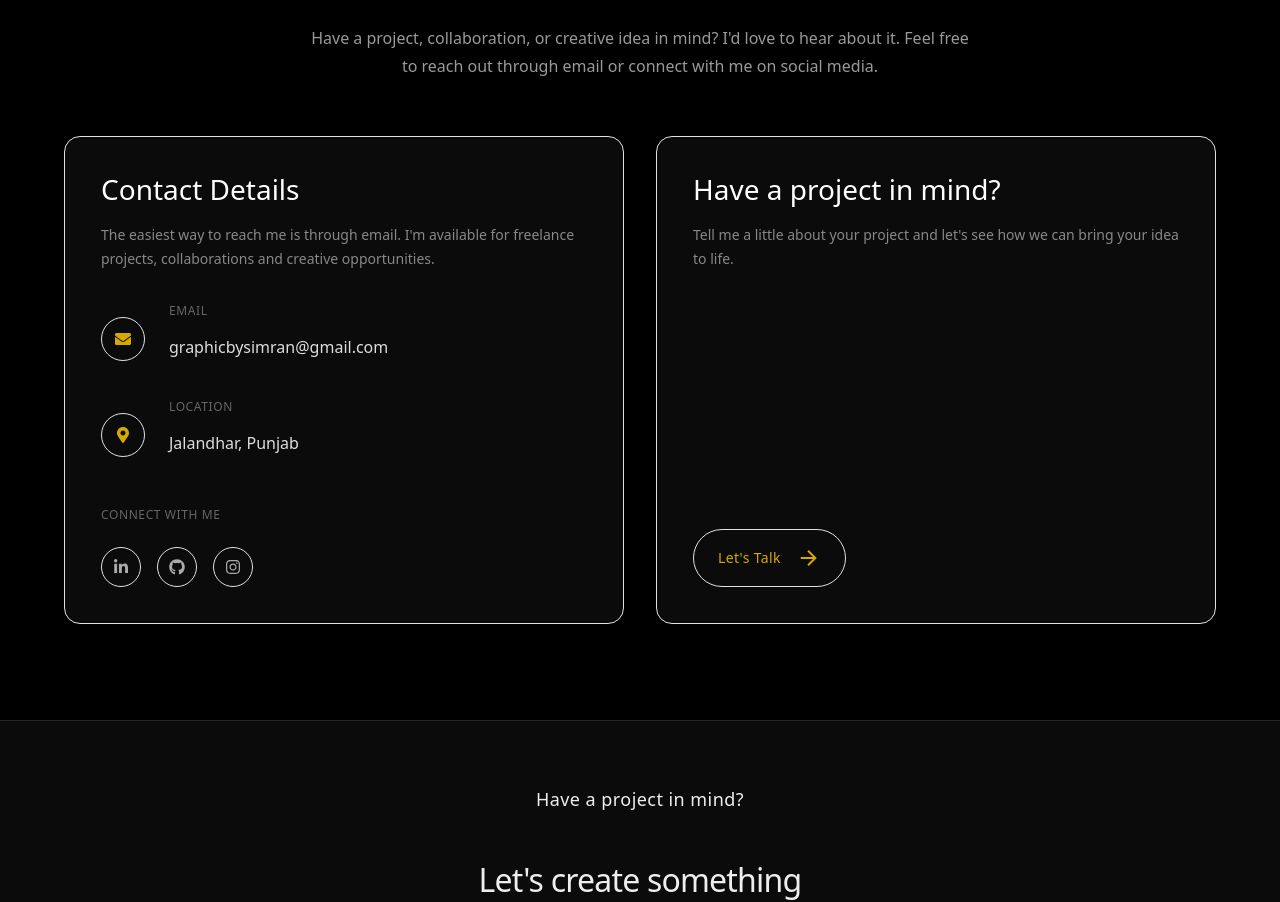
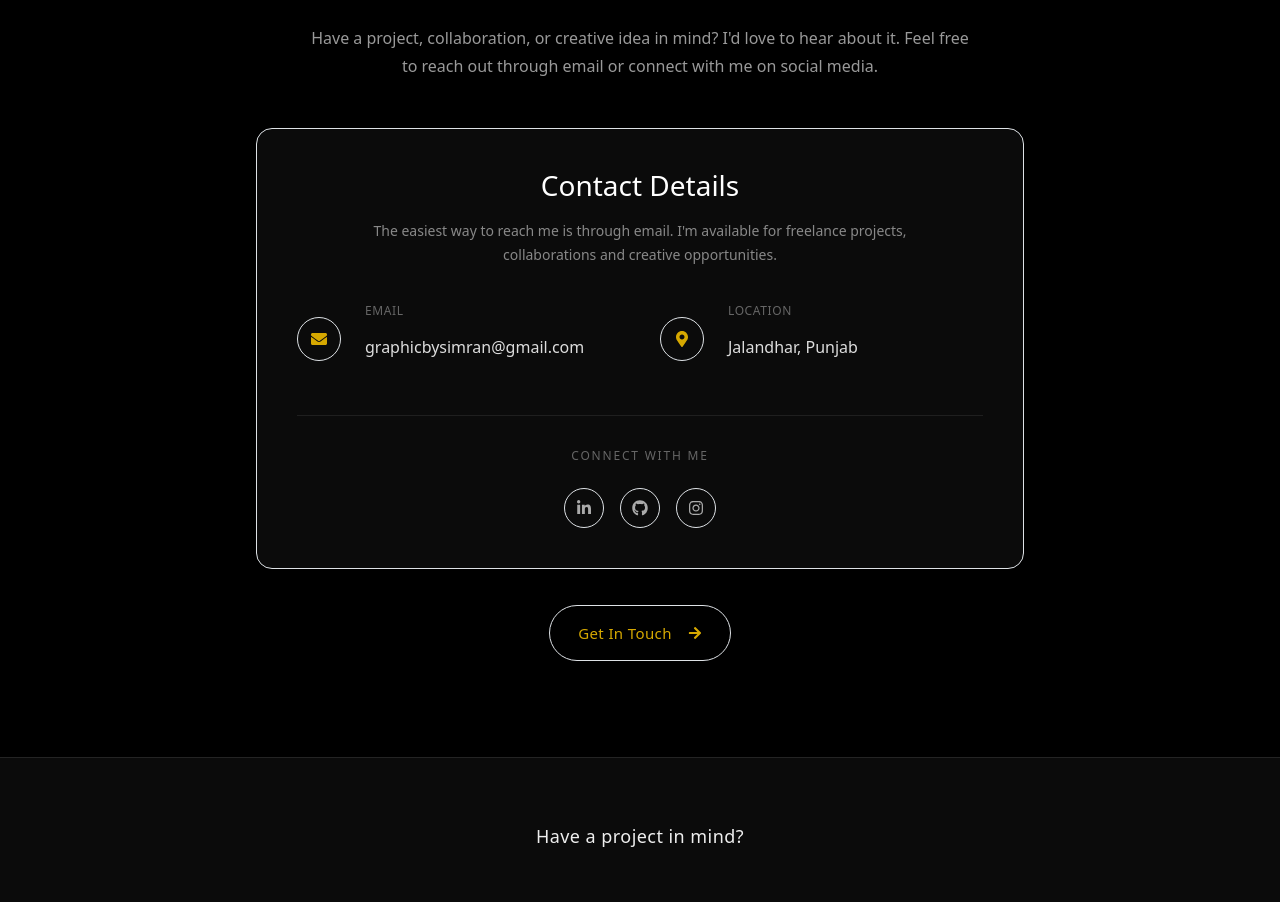
Before and after one commit to gursimran285/gursimran-portfolio, a React (Vite) app: page / in a window 1280 px wide. Shown: the part 4140-5042 px from the top of the page. Built offline with nearby package versions, Linux system fonts and the light colour scheme; a web font is replaced by a local one.

Commit message:
Update Contact.jsx

```diff
--- a/src/components/Contact.jsx
+++ b/src/components/Contact.jsx
@@ -4,6 +4,7 @@ import {
   FaLinkedinIn,
   FaGithub,
   FaInstagram,
+  FaArrowRight,
 } from "react-icons/fa";
 
 function Contact() {
@@ -14,8 +15,12 @@ function Contact() {
     >
       <div className="max-w-6xl mx-auto">
 
-        {/* HEADER */}
+        {/* =========================
+            HEADER
+        ========================= */}
+
         <div className="text-center max-w-2xl mx-auto">
+
           <p className="text-[#d6a800] text-sm sm:text-base font-medium tracking-[0.2em] uppercase">
             Get In Touch
           </p>
@@ -40,51 +45,93 @@ function Contact() {
             I'd love to hear about it. Feel free to reach out through
             email or connect with me on social media.
           </p>
+
         </div>
 
-        {/* CONTACT CONTENT */}
-        <div className="mt-14 grid md:grid-cols-2 gap-8">
 
-          {/* LEFT - CONTACT INFO */}
+        {/* =========================
+            CONTACT CARD
+        ========================= */}
+
+        <div className="mt-12 flex justify-center">
+
           <div
             className="
+              w-full
+              max-w-3xl
               border
               border-[#242424]
               rounded-2xl
               p-7
               sm:p-9
+              lg:p-10
               bg-[#0b0b0b]
             "
           >
-            <h3 className="text-2xl font-semibold !text-white">
+
+            {/* CONTACT DETAILS */}
+
+            <div className="text-center">
+
+              <h3 className="text-2xl sm:text-3xl font-semibold !text-white">
                 Contact Details
               </h3>
 
-            <p className="mt-3 text-[#888888] text-sm leading-6">
+              <p
+                className="
+                  mt-3
+                  text-[#888888]
+                  text-sm
+                  leading-6
+                  max-w-xl
+                  mx-auto
+                "
+              >
                 The easiest way to reach me is through email. I'm
                 available for freelance projects, collaborations and
                 creative opportunities.
               </p>
 
+            </div>
+
+
+            {/* =========================
+                EMAIL + LOCATION
+            ========================= */}
+
+            <div
+              className="
+                mt-9
+                grid
+                grid-cols-1
+                sm:grid-cols-2
+                gap-8
+                sm:gap-10
+              "
+            >
+
               {/* EMAIL */}
+
               <a
                 href="mailto:graphicbysimran@gmail.com"
                 className="
-                mt-8
                   flex
                   items-center
                   gap-4
                   !no-underline
                   group
+                  min-w-0
                 "
               >
+
                 <div
                   className="
                     w-11
                     h-11
+                    shrink-0
                     rounded-full
                     border
-                  border-[#333333]
+                    border-[#444444]
                     flex
                     items-center
                     justify-center
@@ -98,26 +145,41 @@ function Contact() {
                   <FaEnvelope />
                 </div>
 
-              <div>
+                <div className="min-w-0">
+
                   <p className="text-xs text-[#666666] uppercase tracking-wider">
                     Email
                   </p>
 
-                <p className="text-[#dddddd] text-sm sm:text-base mt-1">
+                  <p
+                    className="
+                      text-[#dddddd]
+                      text-sm
+                      sm:text-base
+                      mt-1
+                      whitespace-nowrap
+                    "
+                  >
                     graphicbysimran@gmail.com
                   </p>
+
                 </div>
+
               </a>
 
+
               {/* LOCATION */}
-            <div className="mt-6 flex items-center gap-4">
+
+              <div className="flex items-center gap-4">
+
                 <div
                   className="
                     w-11
                     h-11
+                    shrink-0
                     rounded-full
                     border
-                  border-[#333333]
+                    border-[#444444]
                     flex
                     items-center
                     justify-center
@@ -128,27 +190,46 @@ function Contact() {
                 </div>
 
                 <div>
+
                   <p className="text-xs text-[#666666] uppercase tracking-wider">
                     Location
                   </p>
 
-                <p className="text-[#dddddd] text-sm sm:text-base mt-1">
+                  <p className="text-[#dddddd] text-sm sm:text-base mt-1 whitespace-nowrap">
                     Jalandhar, Punjab
                   </p>
-              </div>
+
                 </div>
 
-            {/* SOCIALS */}
-            <div className="mt-9">
-              <p className="text-xs text-[#666666] uppercase tracking-wider mb-4">
+              </div>
+
+            </div>
+
+
+            {/* =========================
+                CONNECT WITH ME
+            ========================= */}
+
+            <div
+              className="
+                mt-10
+                pt-8
+                border-t
+                border-[#1f1f1f]
+                text-center
+              "
+            >
+
+              <p className="text-xs text-[#666666] uppercase tracking-[0.15em] mb-4">
                 Connect With Me
               </p>
 
-              <div className="flex gap-3">
+              <div className="flex justify-center gap-3">
 
-                {/* LinkedIn */}
+                {/* LINKEDIN */}
+
                 <a
-                  href="#"
+                  href="https://www.linkedin.com/in/gursimran-kaur-52ab45290"
                   target="_blank"
                   rel="noopener noreferrer"
                   aria-label="LinkedIn"
@@ -164,6 +245,7 @@ function Contact() {
                     !text-[#aaaaaa]
                     hover:border-[#d6a800]
                     hover:!text-[#d6a800]
+                    hover:-translate-y-1
                     transition-all
                     duration-300
                   "
@@ -171,9 +253,11 @@ function Contact() {
                   <FaLinkedinIn />
                 </a>
 
-                {/* GitHub */}
+
+                {/* GITHUB */}
+
                 <a
-                  href="#"
+                  href="https://github.com/gursimran285"
                   target="_blank"
                   rel="noopener noreferrer"
                   aria-label="GitHub"
@@ -189,6 +273,7 @@ function Contact() {
                     !text-[#aaaaaa]
                     hover:border-[#d6a800]
                     hover:!text-[#d6a800]
+                    hover:-translate-y-1
                     transition-all
                     duration-300
                   "
@@ -196,9 +281,11 @@ function Contact() {
                   <FaGithub />
                 </a>
 
-                {/* Instagram */}
+
+                {/* INSTAGRAM */}
+
                 <a
-                  href="#"
+                  href="https://www.instagram.com/gursimrandesigns.in"
                   target="_blank"
                   rel="noopener noreferrer"
                   aria-label="Instagram"
@@ -214,6 +301,7 @@ function Contact() {
                     !text-[#aaaaaa]
                     hover:border-[#d6a800]
                     hover:!text-[#d6a800]
+                    hover:-translate-y-1
                     transition-all
                     duration-300
                   "
@@ -222,53 +310,35 @@ function Contact() {
                 </a>
 
               </div>
-            </div>
+
             </div>
 
-          {/* RIGHT - MESSAGE */}
-          <div
-            className="
-              border
-              border-[#242424]
-              rounded-2xl
-              p-7
-              sm:p-9
-              bg-[#0b0b0b]
-              flex
-              flex-col
-              justify-between
-            "
-          >
-            <div>
-              <h3 className="text-2xl font-semibold !text-white">
-                Have a project in mind?
-              </h3>
-
-              <p className="mt-3 text-[#888888] text-sm leading-6">
-                Tell me a little about your project and let's see
-                how we can bring your idea to life.
-              </p>
           </div>
 
+        </div>
+
+
+        {/* =========================
+            GET IN TOUCH BUTTON
+        ========================= */}
+
+        <div className="flex justify-center mt-9">
+
           <a
-              href="https://mail.google.com/mail/?view=cm&fs=1&to=graphicbysimran@gmail.com&su=Project%20Inquiry&body=Hi%20Gursimran,%20I%20would%20like%20to%20discuss%20a%20project..."
-              target="_blank"
-              rel="noopener noreferrer"
+            href="mailto:graphicbysimran@gmail.com"
             className="
               inline-flex
               items-center
               justify-center
               gap-3
-                mt-10
-                w-fit
-                px-6
+              px-7
               py-3
               rounded-full
               border
               border-[#d6a800]
               !no-underline
               !text-[#d6a800]
-                text-sm
+              text-[15px]
               font-medium
               tracking-wide
               transition-all
@@ -278,15 +348,14 @@ function Contact() {
               hover:scale-105
             "
           >
-              Let's Talk
+            Get In Touch
 
-              <span className="material-symbols-outlined text-[20px]">
-                arrow_forward
-              </span>
+            <FaArrowRight className="text-sm" />
+
           </a>
+
         </div>
 
-        </div>
       </div>
     </section>
   );
```
Lines whose indentation alone changed are shown as unchanged.
